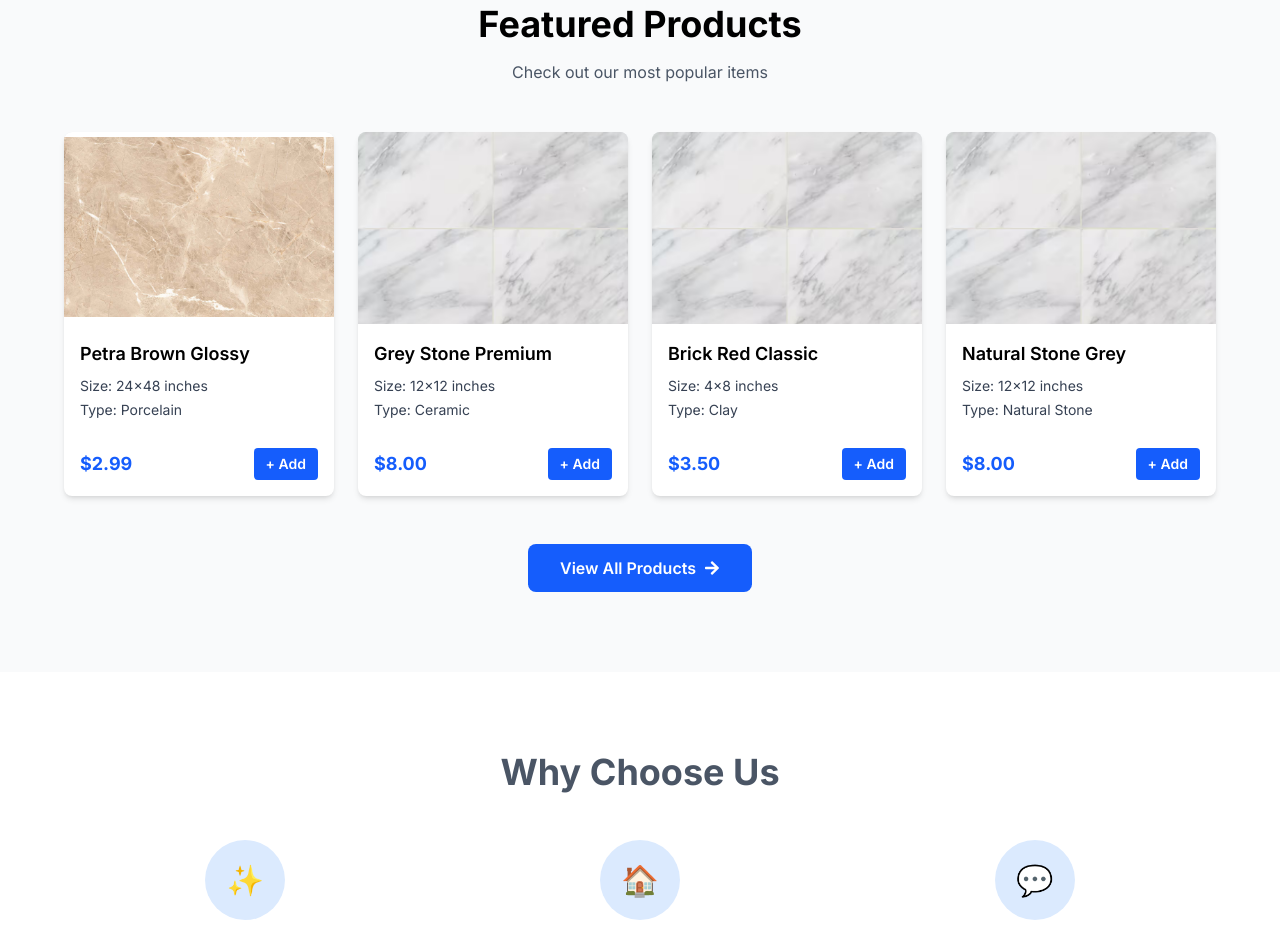
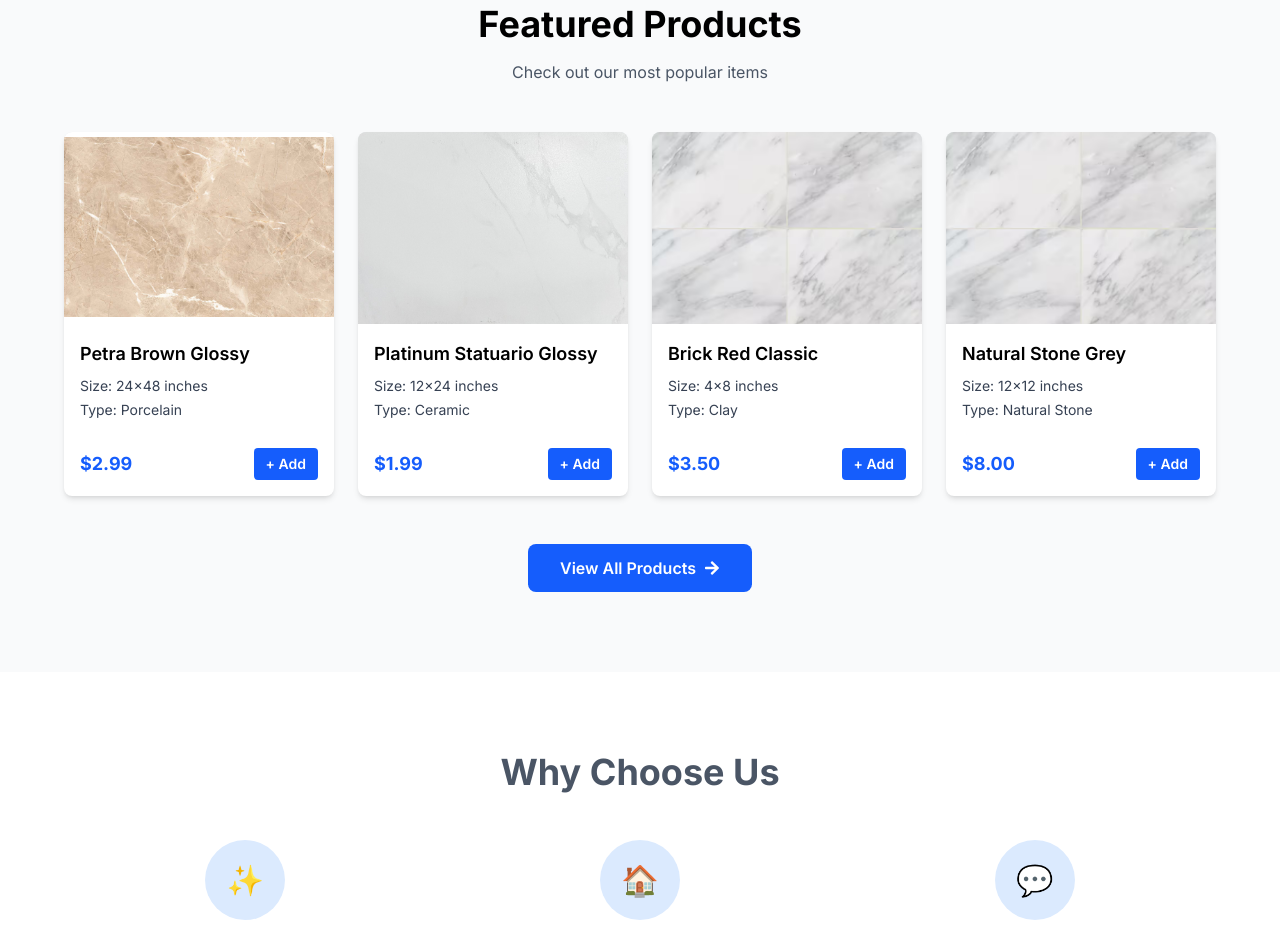
Before and after one commit to sbhullar711/tile-business-website, a Next.js app: page / in a window 1280 px wide. Shown: the part 940-1869 px from the top of the page. Built offline with nearby package versions, Linux system fonts and the light colour scheme.

Commit message:
Update products.js

```diff
--- a/src/data/products.js
+++ b/src/data/products.js
@@ -13,7 +13,7 @@ export const tilesData = [
       type: 'Porcelain',
       material: 'Porcelain',
       finish: 'Polished',
-      thickness: '10mm',
+      thickness: '8mm',
       color: 'Brown with white veining',
       pricePerBox: '$48.00',
       pricePerSqft: '$2.99',
@@ -32,34 +32,33 @@ export const tilesData = [
     },
     {
       id: 'tile-2',
-      name: 'Grey Stone Premium',
+      name: 'Platinum Statuario Glossy',
       category: 'Tiles',
       images: [
-        '/images/tiles/marble-white-1.jpg',
-        '/images/tiles/marble-white-2.jpg',
-        '/images/tiles/marble-white-3.jpg'
+        '/images/tiles/platinumStatuarioTile1.jpeg',
+        '/images/tiles/platinumStatuario.png',
+        '/images/tiles/platinumStatuario2.png'
       ],
-      image: '/images/tiles/marble-white-1.jpg',
-      size: '12x12 inches',
+      image: '/images/tiles/platinumStatuarioTile1.jpeg',
+      size: '12x24 inches',
       type: 'Ceramic',
-      material: 'Ceramic',
-      finish: 'Matte',
+      material: 'Porcelain',
+      finish: 'Glossy',
       thickness: '8mm',
-      color: 'Dark Grey',
-      pricePerBox: '$45.00',
-      pricePerSqft: '$8.00',
-      sqftPerBox: '12 sq ft',
-      piecesPerBox: '12 pieces',
+      color: 'White with grey lines',
+      pricePerBox: '$32.00',
+      pricePerSqft: '$1.99',
+      sqftPerBox: '16 sq ft',
+      piecesPerBox: '4 pieces',
       weight: '55 lbs per box',
-      description: 'Modern grey ceramic tile with matte finish. Ideal for contemporary spaces, bathrooms, and high-traffic areas.',
+      description: 'Modern white porcelin tile with glossy finish. Ideal for bathrooms, Living room, kitcehn, and high-traffic areas.',
       features: [
-        'Slip resistant',
         'Stain resistant',
         'Low maintenance',
         'Fade resistant'
       ],
       inStock: true,
-      slug: 'grey-stone-premium'
+      slug: 'platinum-statuario-glossy'
     },
     {
       id: 'tile-3',
```
